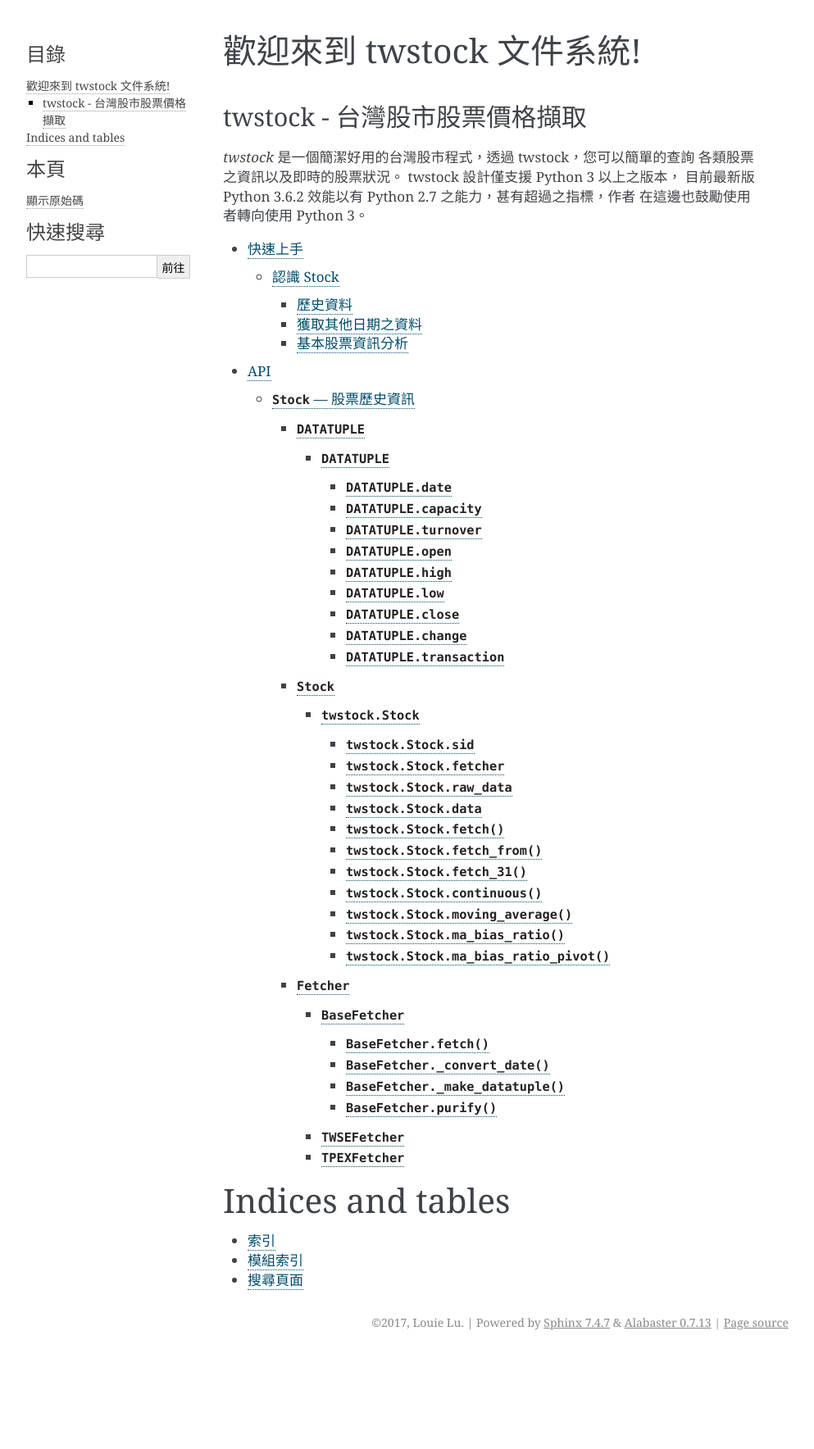
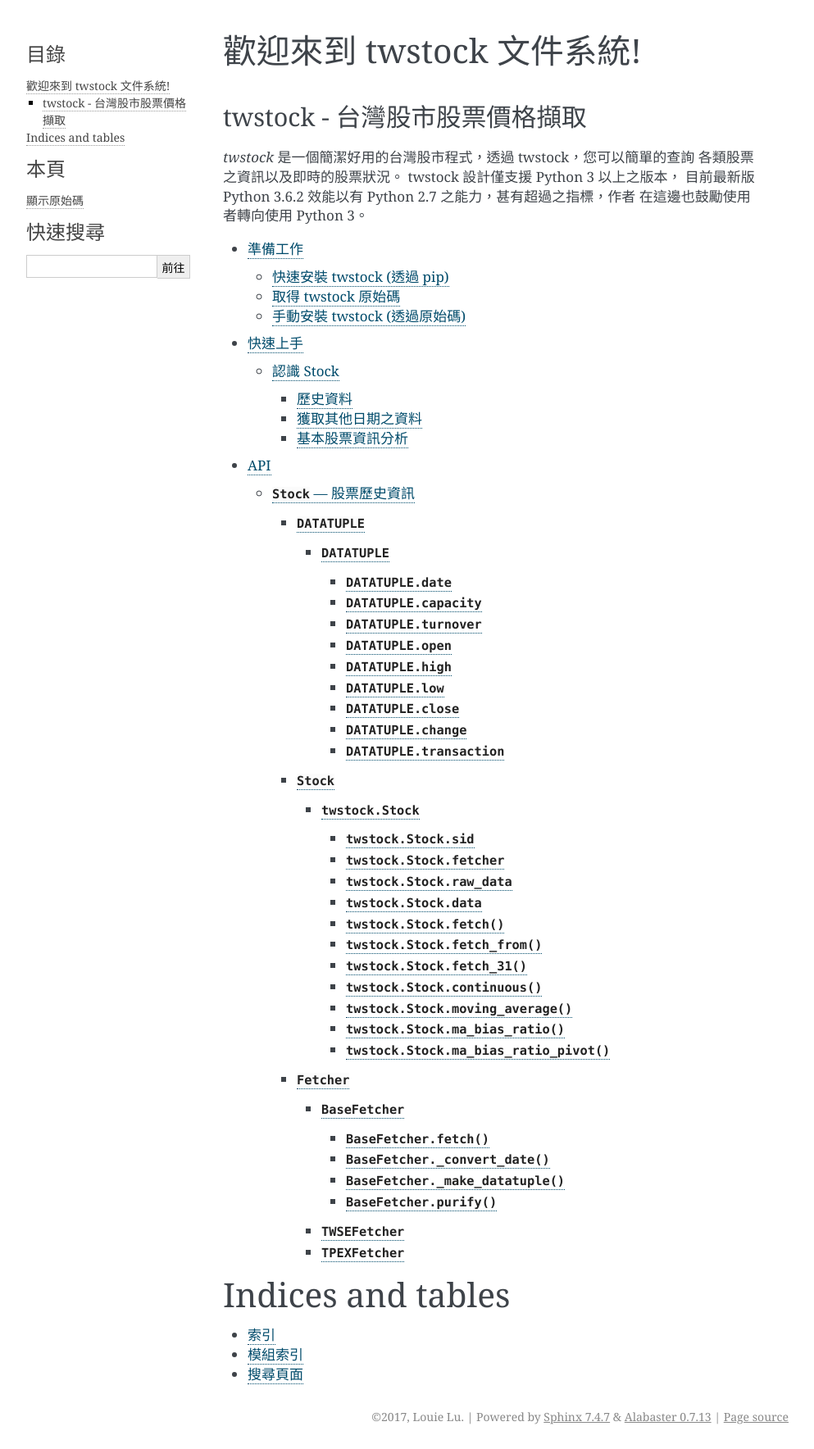
Before and after one commit to mlouielu/twstock, a Sphinx documentation site: the page built from docs/index.rst, in a window 1280 px wide. Shown: the whole page at 82% size, without its empty margins (148-1141 px from the left). Built offline with Sphinx 7.4.7, drawn with Linux system fonts in a browser that asks for light colours; before the commit the page ends 1653 px from its top, so only the background shows below that; some of the changed lines change nothing that is shown.

Commit message:
Add prepare docs

```diff
--- a/docs/index.rst
+++ b/docs/index.rst
@@ -17,6 +17,7 @@
 
 
 .. toctree::
+   prepare.rst
    quickstart.rst
    reference/index.rst
 
--- /dev/null
+++ b/docs/prepare.rst
@@ -0,0 +1,47 @@
+.. _prepare:
+
+*********
+ 準備工作
+*********
+
+工欲善其事，必先利其器。在開始旅程之前，先讓我們準備好工作環境。
+以下的步驟會將所需的環境準備好，請照著使用，謝謝。
+
+.. note::
+
+    twstock 要求需要 ``Python 3`` 以上之版本！
+
+    強烈建議使用 Python 3，別管 Python 2 了。
+
+
+快速安裝 twstock (透過 pip)
+==========================
+
+如果你想要快速安裝 `twstock`，可以透過 `pip` 來安裝::
+
+    $ pip install --user twstock
+
+如果想要安裝到所有使用者身上，請加上 `sudo`::
+
+    $ sudo pip install twstock
+
+
+取得 twstock 原始碼
+===================
+
+``twstock`` 之原始碼存放於 `github <https://github.com/mlouielu/twstock>`_，你可以透過
+``git clone`` 獲得原始碼，或是自上方 github 網頁下載。以下將示範如何透過 ``git clone`` 取得原始碼::
+
+   $ git clone https://github.com/mlouielu/twstock
+   $ cd twstock
+   $ ls
+   docs  flit.ini  LICENSE  MANIFEST.in  README.md  requirements.txt
+   setup.py  test  twstock
+
+
+手動安裝 twstock (透過原始碼)
+===========================
+
+取得原始碼後，進入 `twstock` 之資料夾，透過下列指令即可安裝 `twstock`::
+
+    $ python setup.py install
```
